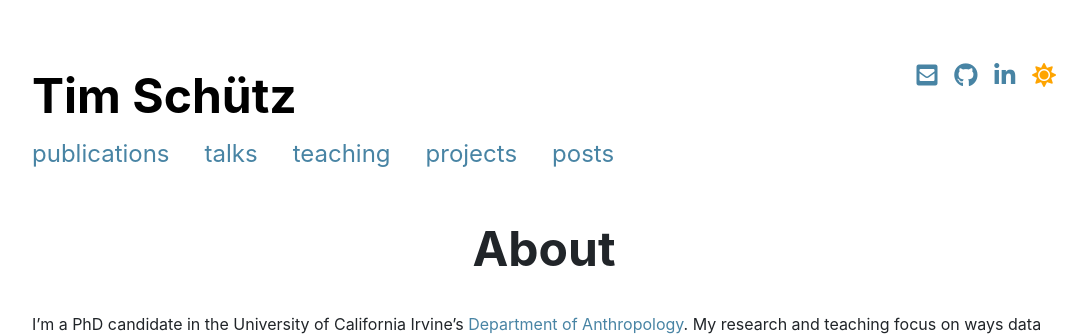
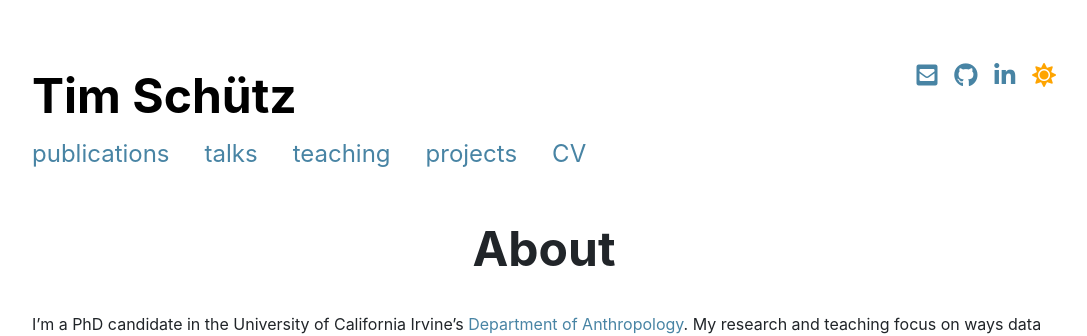
Before and after one commit to timschuetz/personal, a Jekyll site: the page built from index.md, in a window 1280 px wide. Shown: the top 336 px of the page, without its empty margins (96-1183 px from the left). Built offline with Jekyll 4.4.1, drawn with Linux system fonts in a browser that asks for light colours; nearby versions of some CDN libraries; a style sheet for code colours, icons or effects is not loaded.

Commit message:
Update header.html

```diff
--- a/_includes/header.html
+++ b/_includes/header.html
@@ -10,7 +10,7 @@
 <li class="menu__entry"><a href="{{ site.url }}/talks">talks</a></li>
 <li class="menu__entry"><a href="{{ site.url }}/teaching">teaching</a></li>
 <li class="menu__entry"><a href="{{ site.url }}/projects">projects</a></li>
-<li class="menu__entry"><a href="{{ site.url }}/posts">posts</a></li>
+<li class="menu__entry"><a href="{{ site.url }}/CV">CV</a></li>
 </ul>
 </div>
 <ul class="social-links">
```
